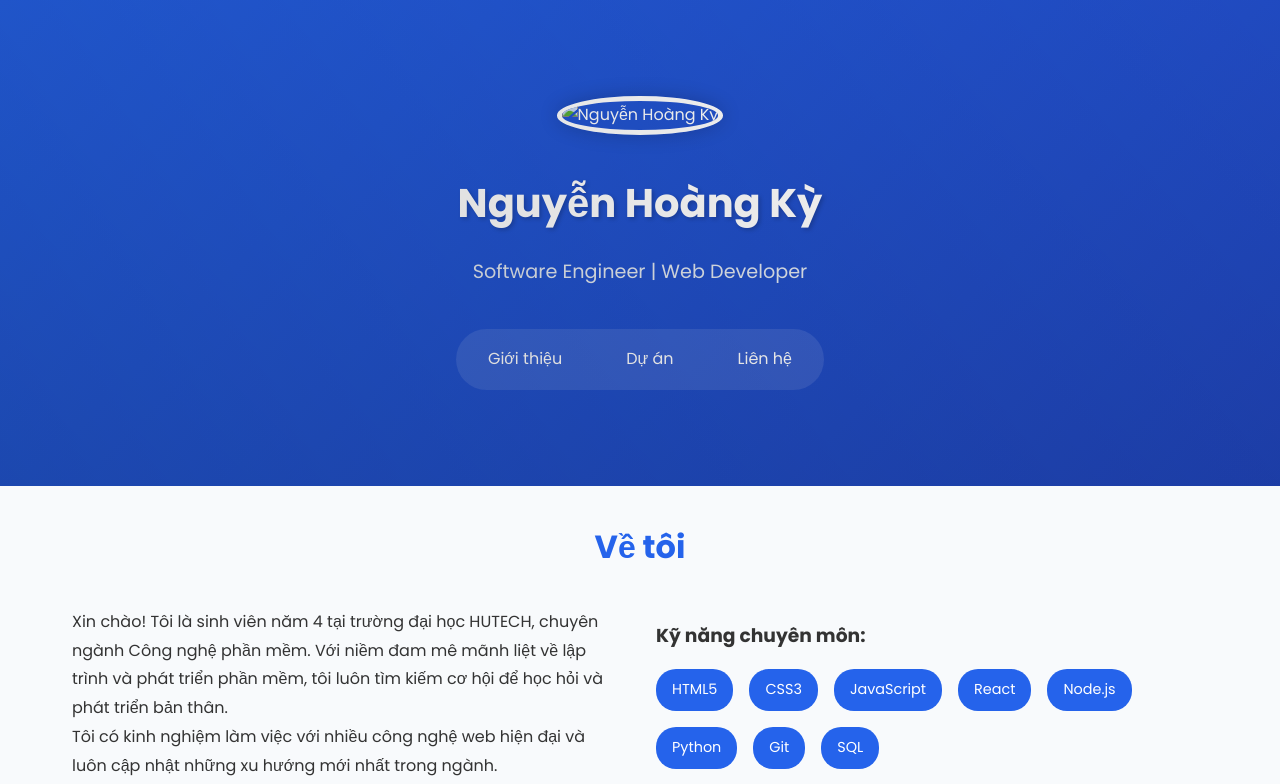
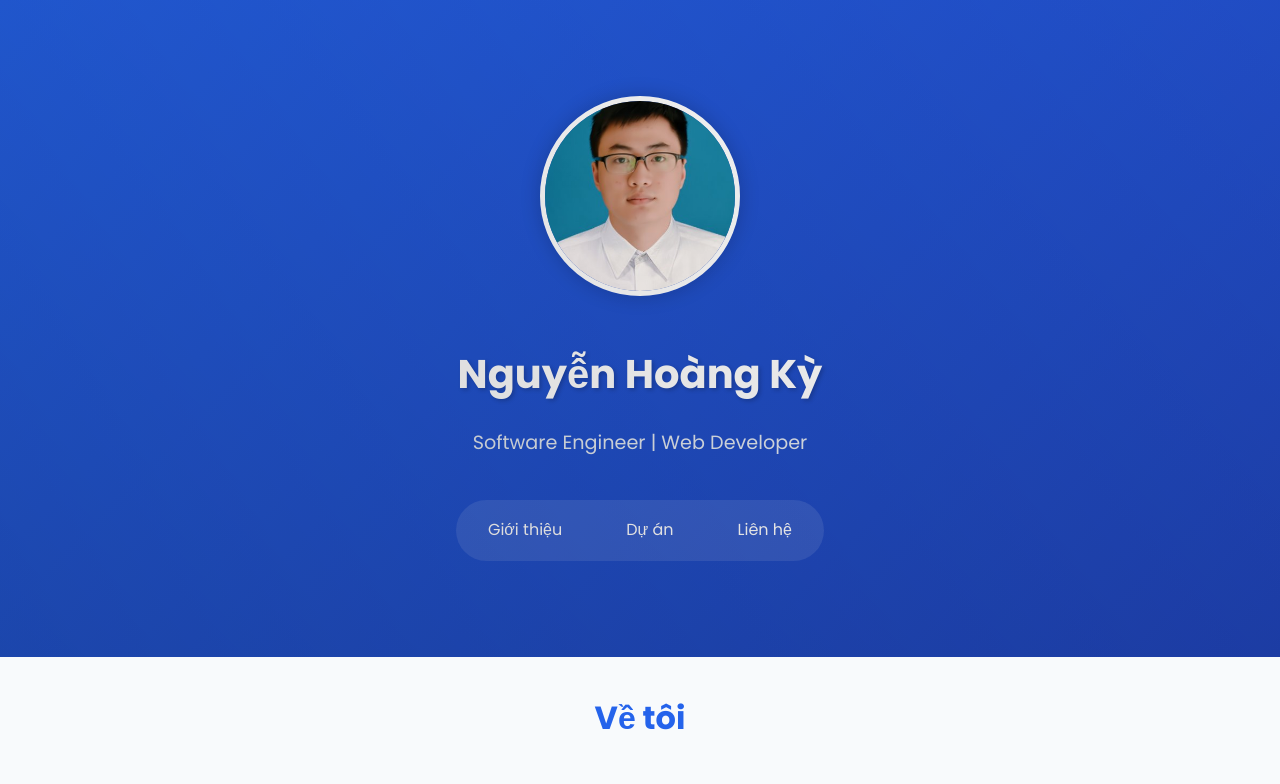
Before and after one commit to Broky2022/Broky2022.github.io, a plain HTML site: page index.html in a window 1280 px wide. Shown: the top 784 px of the page. Drawn offline with Linux system fonts and the light colour scheme.

Commit message:
[UPDATE] upload avt

```diff
--- a/index.html
+++ b/index.html
@@ -221,7 +221,7 @@
 <body>
     <header>
         <div class="container">
-            <img src="../img/avt.jpg" alt="Nguyễn Hoàng Kỳ">
+            <img src="img/avt.jpg" alt="Nguyễn Hoàng Kỳ">
             <h1>Nguyễn Hoàng Kỳ</h1>
             <p class="role">Software Engineer | Web Developer</p>
             <nav>
```
Also changed, not shown: img/avt.jpg (added).
